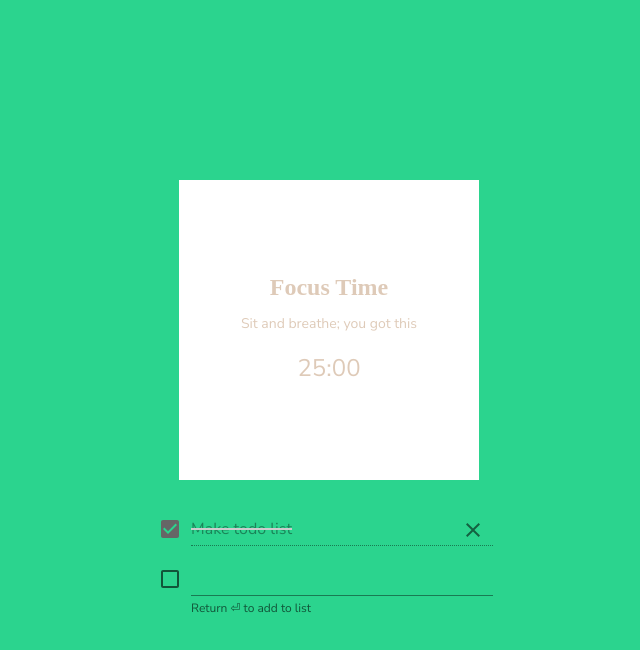
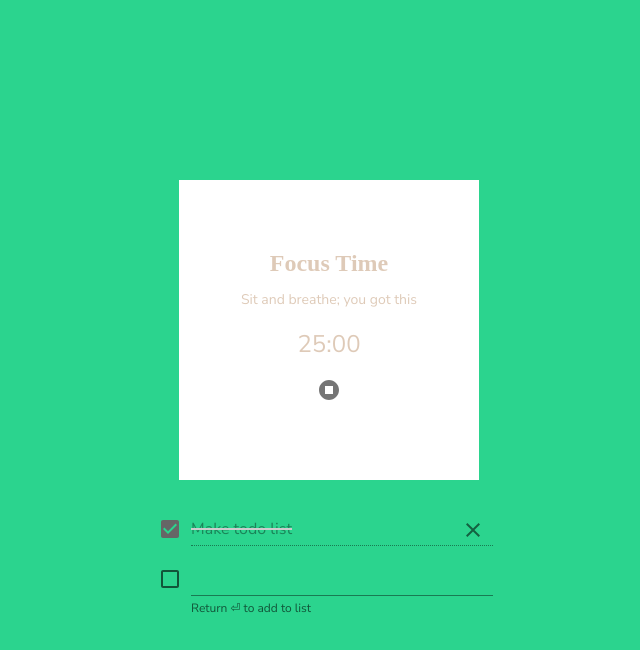
Before and after one commit to EvanRibey/pomodoro-timer, a React (Vite) app: page / in a window 1280 px wide. Both pictures are taken after a click on the button "START TIMER". Shown: the top 650 px of the page, without its empty margins (311-951 px from the left). Built offline with nearby package versions, Linux system fonts and the light colour scheme; a web font is replaced by a local one.

Commit message:
Add stop button to close timer

```diff
--- a/src/components/PomoTimer.less
+++ b/src/components/PomoTimer.less
@@ -21,7 +21,7 @@
 
   .timer {
     text-shadow: 0 1px black;
-    margin: 0;
+    margin: 0 0 8px;
     z-index: 1;
     font-size: 24px;
     font-weight: bold;
@@ -46,4 +46,8 @@
     mix-blend-mode: difference;
     font-family: 'Hammersmith One', serif;
   }
+
+  .stop-button {
+    margin: 0;
+  }
 }
--- a/src/components/PomoTimer.tsx
+++ b/src/components/PomoTimer.tsx
@@ -1,6 +1,6 @@
-import './PomoTimer.less';
-import soundEffect from '../assets/countdown-sound-effect.mp3';
 import { useCallback, useEffect, useMemo, useState } from 'react';
+import { IconButton } from '@mui/material';
+import { StopCircle } from '@mui/icons-material';
 import PomoWorker from '../workers/pomotimer.worker.js?worker';
 import { PomoTimerProps, QueueItem } from '../constants/types';
 import { minutesToSeconds } from '../utils/timerHelpers';
@@ -18,6 +18,8 @@ import {
   QUEUE_TYPE_BREAK_LONG,
   QUEUE_TYPE_FOCUS,
 } from '../constants';
+import './PomoTimer.less';
+import soundEffect from '../assets/countdown-sound-effect.mp3';
 
 export default function PomoTimer({
   queue,
@@ -42,6 +44,10 @@ export default function PomoTimer({
       onTimerEnd();
     }
   }, [onTimerStart, remainingQueue]);
+
+  const clickStopButtonHandler = useCallback(() => {
+    onTimerEnd();
+  }, [onTimerEnd]);
 
   useEffect(() => {
     const workerInstance = new PomoWorker();
@@ -103,6 +109,13 @@ export default function PomoTimer({
       <h2 className="title">{title}</h2>
       <p className="description">{descriptor}</p>
       <p className="timer">{minutes}:{seconds}</p>
+      <IconButton
+        aria-label="stop timer"
+        classes={{ root: 'stop-button' }}
+        onClick={clickStopButtonHandler}
+      >
+        <StopCircle />
+      </IconButton>
     </div>
   );
 }
```
